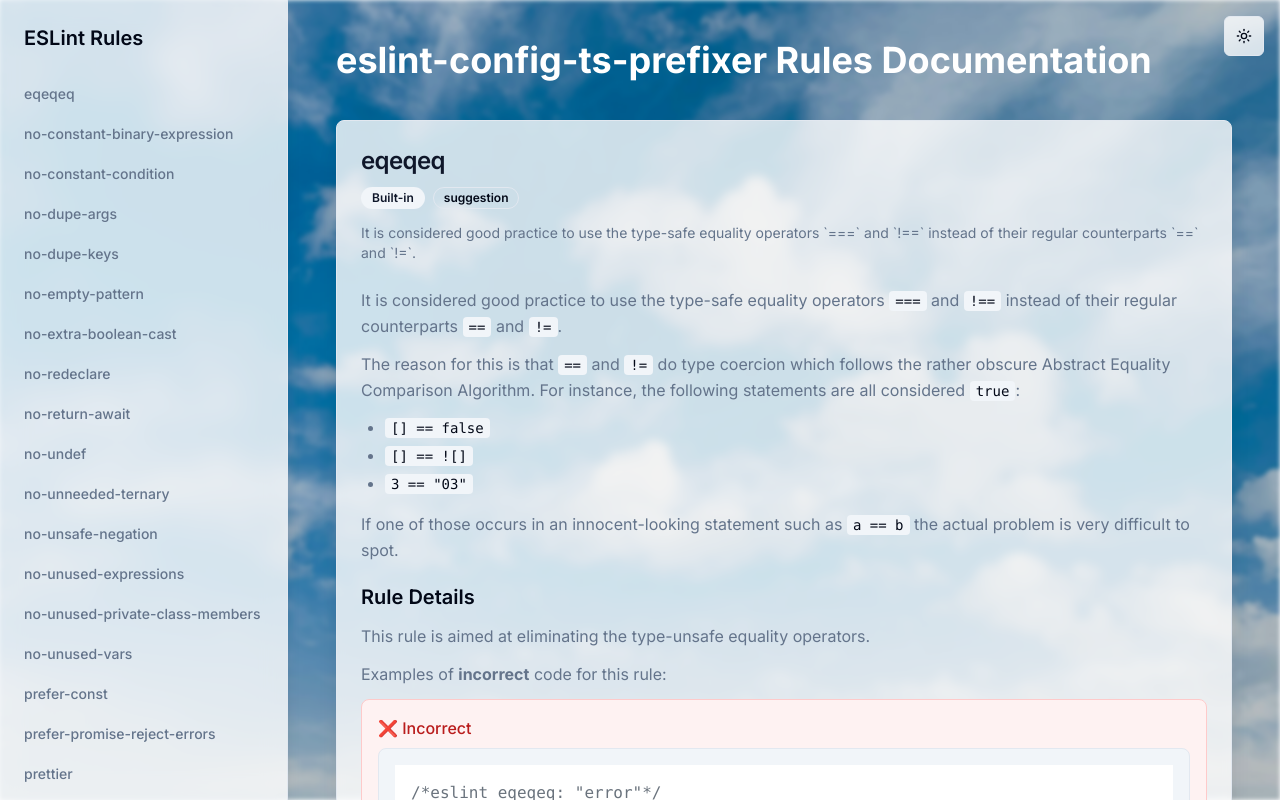
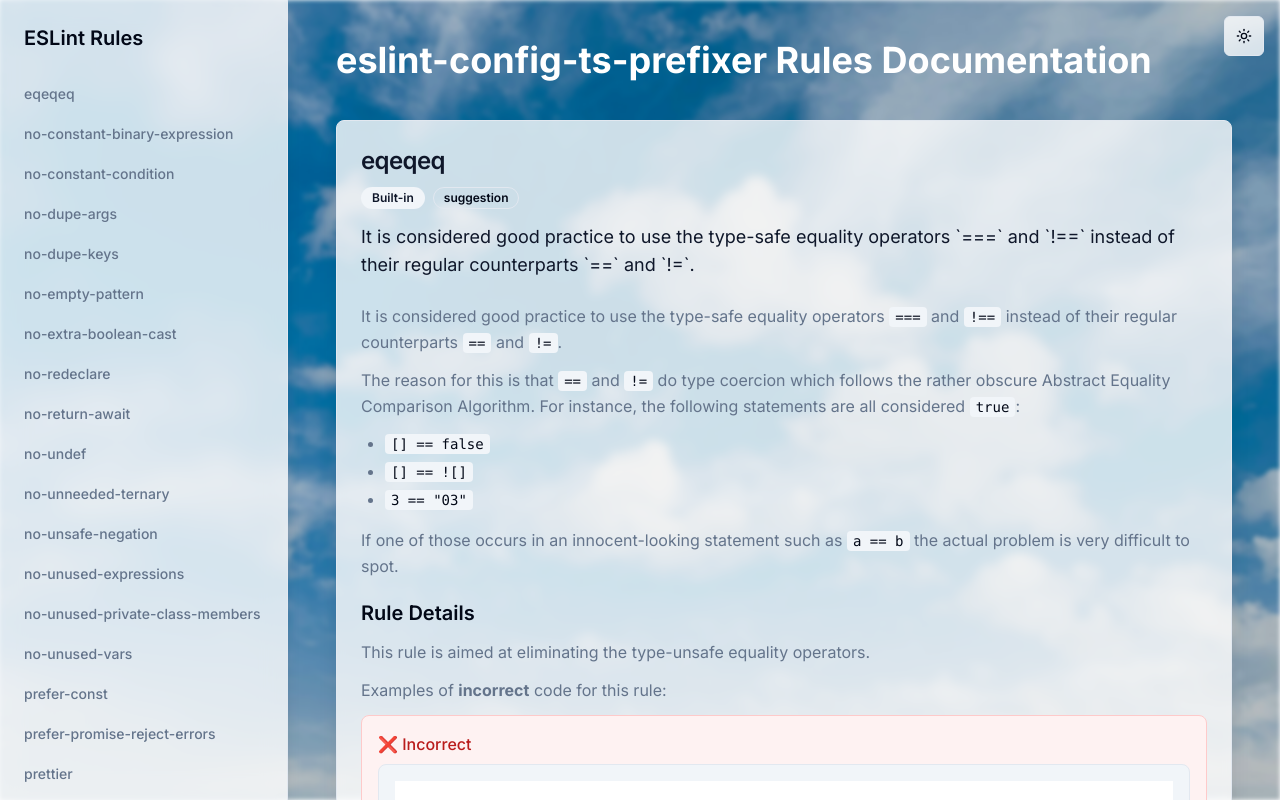
Before and after one commit to laststance/website-eslint-config-ts-prefixer, a Next.js app: page / in a window 1280 px wide. Shown: the top 800 px of the page. Built offline with nearby package versions, Linux system fonts and the light colour scheme.

Commit message:
style: Update text styling for CardDescription in RuleCard component
Adjusted the text styling for the CardDescription element within the RuleCard component by adding text-primary and text-lg classes to enhance the appearance and readability.

```diff
--- a/components/rule-card.tsx
+++ b/components/rule-card.tsx
@@ -52,7 +52,7 @@ export function RuleCard({ rule }: RuleCardProps) {
           )}
         </div>
         {description && (
-          <CardDescription className="pt-2 line-clamp-3">
+          <CardDescription className="text-primary text-lg pt-2 line-clamp-3">
             {description}
           </CardDescription>
         )}
```
